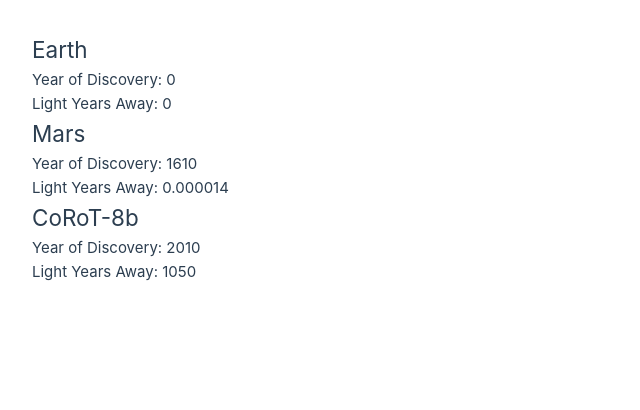
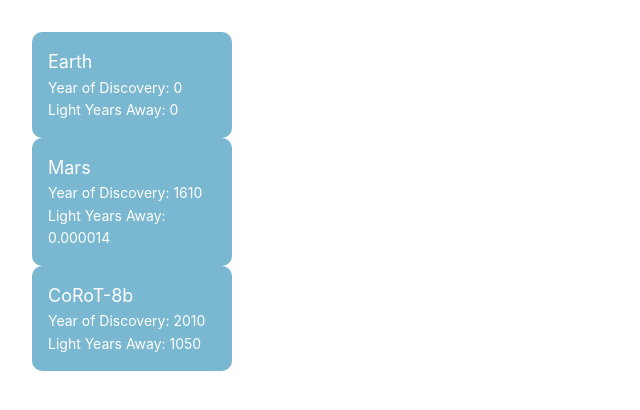
Before and after one commit to raphaeldelio/Learning-Vue-JS, a Vue app: page / in a window 1280 px wide. Shown: the top 410 px of the page, without its empty margins (0-640 px from the left). Built offline with nearby package versions, Linux system fonts and the light colour scheme.

Commit message:
Building my first page: Styling the PlanetCard Compoenent

```diff
--- a/src/components/PlanetCard.vue
+++ b/src/components/PlanetCard.vue
@@ -19,3 +19,21 @@ export default defineComponent({
   },
 });
 </script>
+
+<style>
+.card {
+  background-color: #7AB7D1;
+  color: #FFFFFF;
+  border-radius: 10px;
+  padding: 16px;
+  width: 200px;
+}
+
+.card h2 {
+  font-size: 18px;
+}
+
+.card p {
+  font-size: 14px;
+}
+</style>
```
